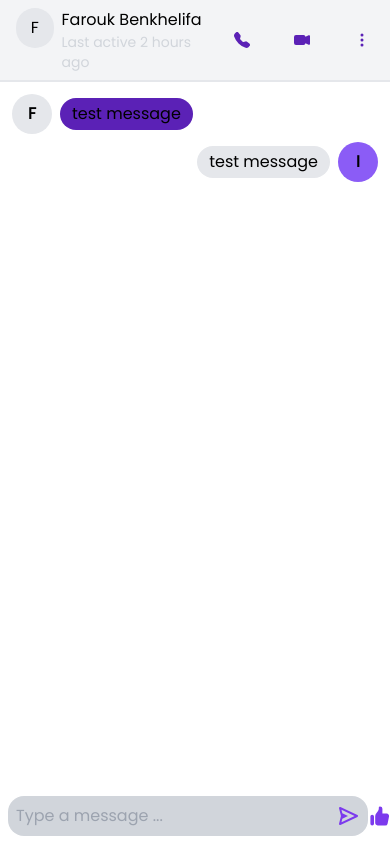
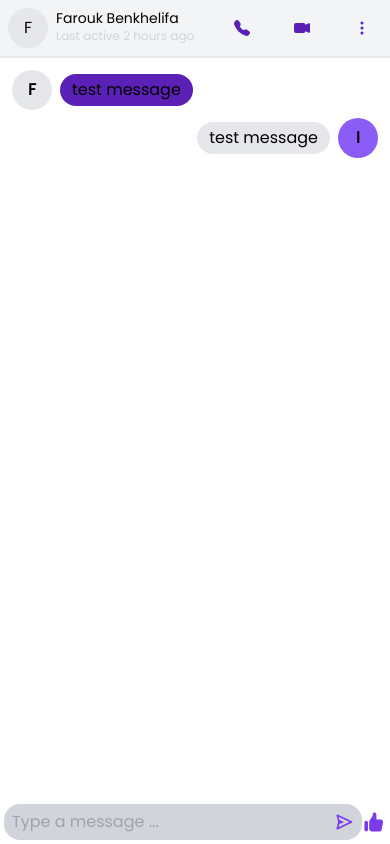
Before and after one commit to imadeddine000/chatapp, a React (Create React App) app: page /chat/123 in a window 390 px wide. Built offline with nearby package versions, Linux system fonts and the light colour scheme; grey boxes are pictures that could not be loaded.

Commit message:
fix message component responsivity

```diff
--- a/src/Components/Chatsiderow.jsx
+++ b/src/Components/Chatsiderow.jsx
@@ -4,15 +4,15 @@ import {BsFillCameraVideoFill,BsFillTelephoneFill,BsThreeDotsVertical} from 'rea
 const Chatsiderow = () => {
   return (
     <div className='flex justify-between bg-gray-100 p-2 border-b-2 '>
-        <div className='flex px-2'>
+        <div className='flex px-0'>
             <div className='px-2 flex items-center justify-center bg-gray-200 rounded-full w-10 h-10 '>
                 <span>
                     F
                 </span>
             </div>
-            <div className='flex-col px-2'>
-                <h1 className='text-md text-black sm:text-sm'>Farouk Benkhelifa</h1>
-                <p className='text-sm text-gray-300 sm:text-xs'>Last active 2 hours ago</p>
+            <div className='flex-col pl-2'>
+                <h1 className='text-sm text-black sm:text-sm'>Farouk Benkhelifa</h1>
+                <p className='text-xs text-gray-300 sm:text-xs'>Last active 2 hours ago</p>
             </div>
         </div>
         <div className='flex text-violet-800 items-center  space-x-5'>
--- a/src/Components/Sendmessage.jsx
+++ b/src/Components/Sendmessage.jsx
@@ -5,12 +5,12 @@ import {BiSend} from 'react-icons/bi'
 
 const Sendmessage = () => {
   return (
-    <div className='flex p-2 w-[100%]'>
+    <div className='flex p-1 w-[100%]'>
         <div className='flex items-center space-x-0 grow'>
-            <div className='flex items-center grow bg-gray-300 rounded-2xl p-1 '>
-                <input className='grow outline-none bg-gray-300 pl-1' type="text" name="" id=""  placeholder='Type a message ...'/>
-                <div className='flex items-center text-xl space-x-1 '>
-                    <div className='text-violet-600 text-2xl hover:rounded-full hover:bg-gray-400 p-1 cursor-pointer'>
+            <div className='flex items-center grow bg-gray-300 rounded-2xl p-1 justify-between'>
+                <input className='outline-none bg-gray-300 pl-1 w-[17rem] md:w-[25rem]' type="text" name="" id=""  placeholder='Type a message ...'/>
+                <div className='flex items-center text-xl '>
+                    <div className='text-violet-600 text-xl hover:rounded-full hover:bg-gray-400 p-1 cursor-pointer'>
                     <BiSend/>
                     </div>
                 </div>
```
